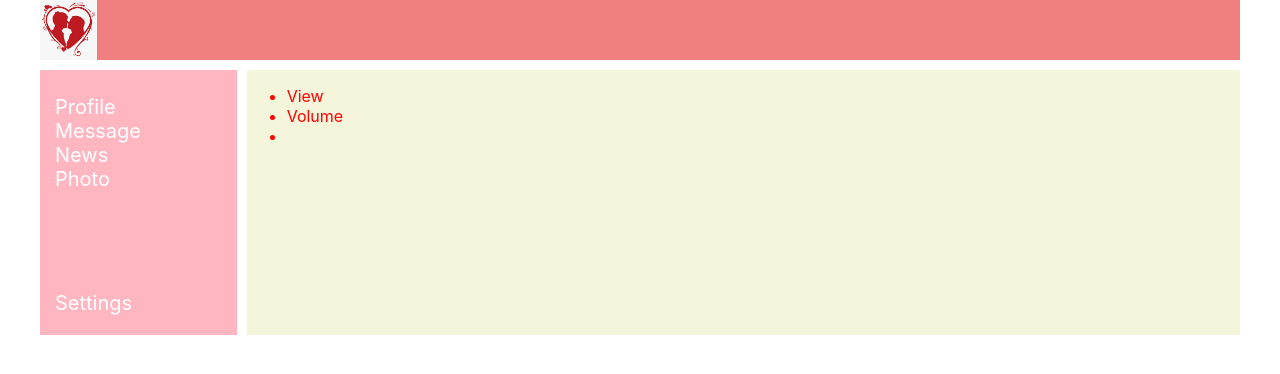
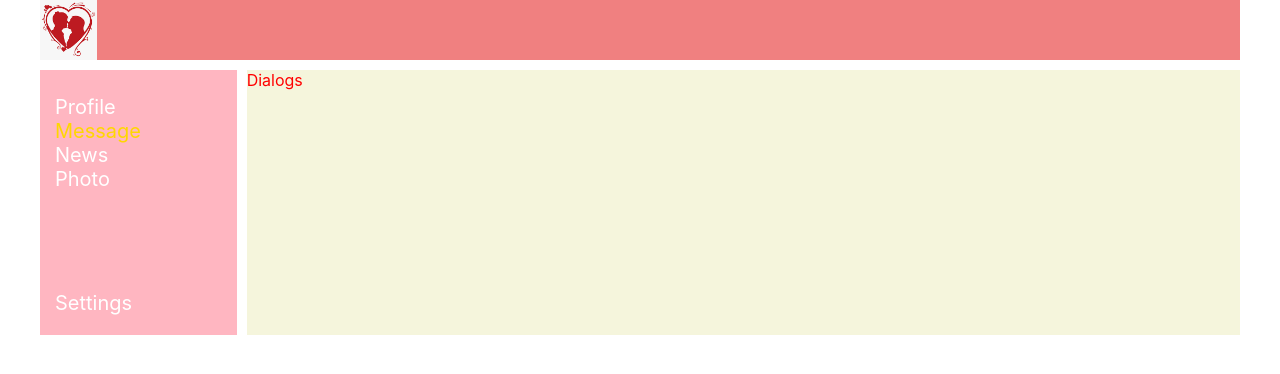
Before and after one commit to Sendega89/My_First_React_Project, a React (Create React App) app: page /Message in a window 1280 px wide. Shown: the top 374 px of the page. Built offline with nearby package versions, Linux system fonts and the light colour scheme.

Commit message:
fix message bag

```diff
--- a/src/Components/Sidebar/Item/Message/Message.jsx
+++ b/src/Components/Sidebar/Item/Message/Message.jsx
@@ -3,15 +3,8 @@ import s from "./Message.module.css";
 
 function Message() {
     return (
-        <div>
-            <ul className={s.item}>
-                <li>View</li>
-                <li>Volume</li>
-                <li></li>
-
-
-            </ul>
-
+        <div className={s.item}>
+           Dialogs
         </div>
     )
 }
--- a/src/Components/Sidebar/Sidebar.jsx
+++ b/src/Components/Sidebar/Sidebar.jsx
@@ -10,7 +10,7 @@ function Sidebar() {
                     <NavLink to="/Profile" activeClassName={s.activeLink}> Profile</NavLink>
                 </div>
                 <div className={s.item}>
-                    <NavLink to="/Dialog" activeClassName={s.activeLink}>Message</NavLink></div>
+                    <NavLink to="/Message" activeClassName={s.activeLink}>Message</NavLink></div>
                 <div className={s.item}>
                     <NavLink to="/News" activeClassName={s.activeLink}>News</NavLink></div>
                 <div className={s.item}>
```
